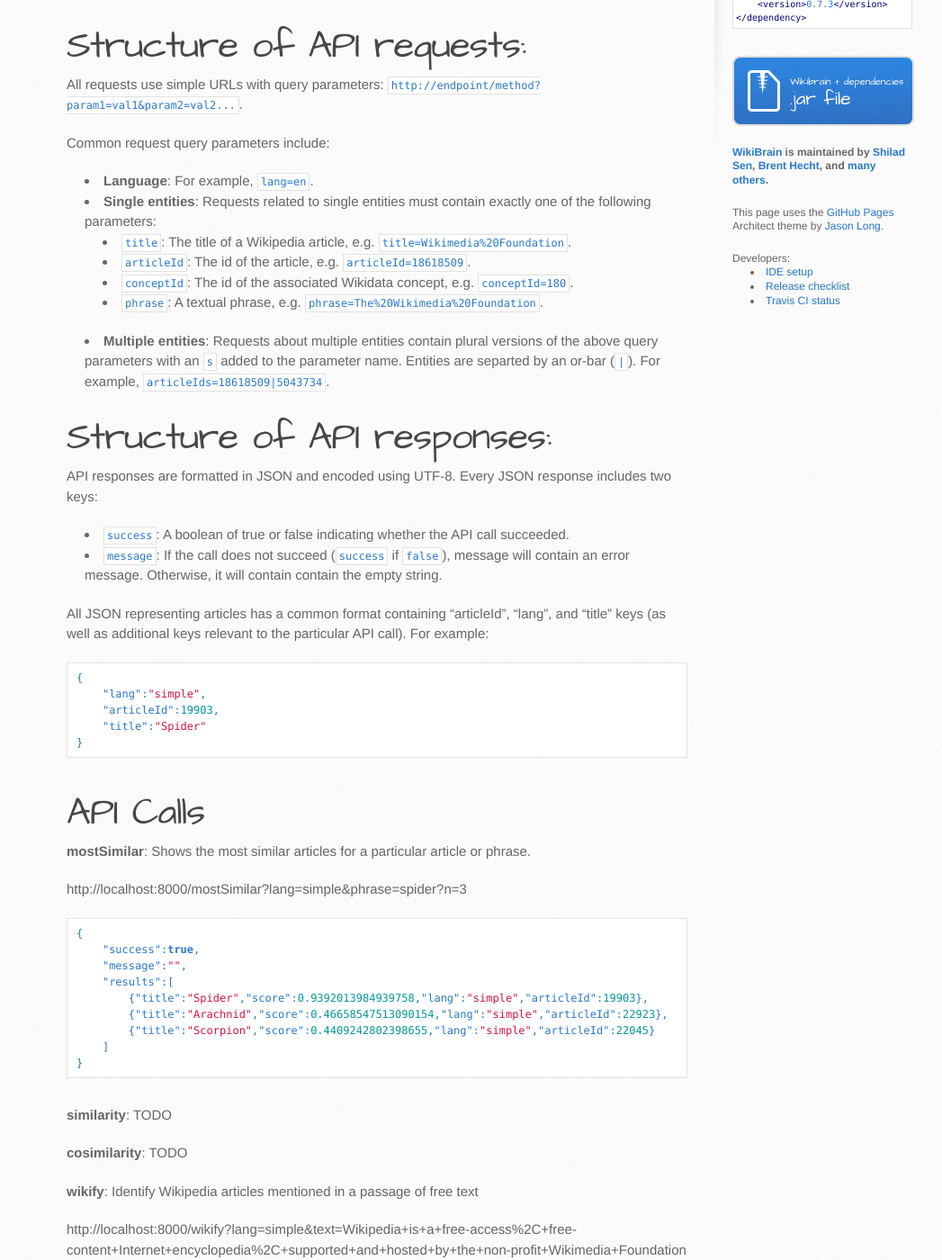
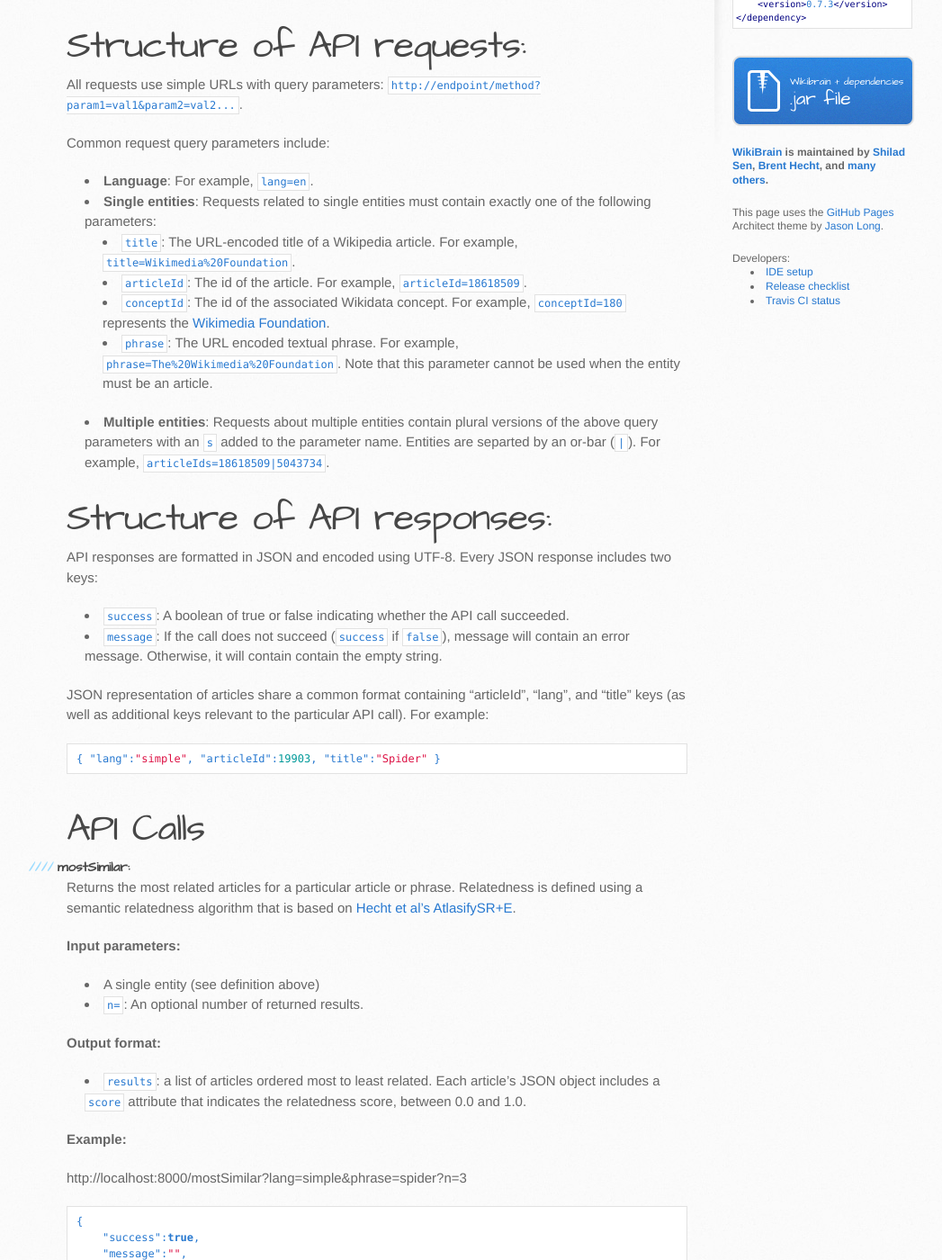
Before and after one commit to shilad/wikibrain, a Jekyll site: the page built from tutorial/web-api.md, in a window 1280 px wide and 1400 px high, scrolled down 542 px. Shown: the whole window at 90% size, without its empty margins (96-1143 px from the left). Built offline with Jekyll 4.4.1, drawn with Linux system fonts in a browser that asks for light colours; nearby versions of some CDN libraries; Markdown is read by kramdown in place of the engine named in the settings.

Commit message:
Update web-api.md

````diff
--- a/tutorial/web-api.md
+++ b/tutorial/web-api.md
@@ -25,10 +25,10 @@
 
 * **Language**: For example, `lang=en`.
 * **Single entities**: Requests related to single entities must contain exactly one of the following parameters:
-  * `title`: The title of a Wikipedia article, e.g. `title=Wikimedia%20Foundation`.
-  * `articleId`: The id of the article, e.g. `articleId=18618509`.
-  * `conceptId`: The id of the associated Wikidata concept, e.g. `conceptId=180`.
-  * `phrase`: A textual phrase, e.g. `phrase=The%20Wikimedia%20Foundation`.
+  * `title`: The URL-encoded title of a Wikipedia article. For example, `title=Wikimedia%20Foundation`.
+  * `articleId`: The id of the article. For example, `articleId=18618509`.
+  * `conceptId`: The id of the associated Wikidata concept. For example, `conceptId=180` represents the [Wikimedia Foundation](https://www.wikidata.org/wiki/Q180).
+  * `phrase`: The URL encoded textual phrase. For example, `phrase=The%20Wikimedia%20Foundation`. Note that this parameter cannot be used when the entity must be an article.
 * **Multiple entities**: Requests about multiple entities contain plural versions of the above query parameters with an `s` added to the parameter name. Entities are separted by an or-bar (`|`). For example, `articleIds=18618509|5043734`.
 
 # Structure of API responses:
@@ -38,19 +38,30 @@
  * `success`: A boolean of true or false indicating whether the API call succeeded.
  * `message`: If the call does not succeed (`success` if `false`), message will contain an error message. Otherwise, it will contain contain the empty string.
 
-All JSON representing articles has a common format containing "articleId", "lang", and "title" keys (as well as additional keys relevant to the particular API call). For example:
+JSON representation of articles share a common format containing "articleId", "lang", and "title" keys (as well as additional keys relevant to the particular API call). For example:
 
 ```json
-{
-    "lang":"simple",
-    "articleId":19903,
-    "title":"Spider"
-}
+{ "lang":"simple", "articleId":19903, "title":"Spider" }
 ```
 
 # API Calls
 
-**mostSimilar**: Shows the most similar articles for a particular article or phrase.
+####mostSimilar:
+
+Returns the most related articles for a particular article or phrase.
+Relatedness is defined using a semantic relatedness algorithm that is based on [Hecht et al's AtlasifySR+E](http://www.brenthecht.com/papers/bhecht_sigir2012_ExpSpatialization_SRplusE.pdf).
+
+
+**Input parameters:**
+
+* A single entity (see definition above)
+* `n=`: An optional number of returned results.
+
+**Output format:**
+
+* `results`: a list of articles ordered most to least related. Each article's JSON object includes a `score` attribute that indicates the relatedness score, between 0.0 and 1.0.
+
+**Example:**
 
 http://localhost:8000/mostSimilar?lang=simple&phrase=spider?n=3
 
````
